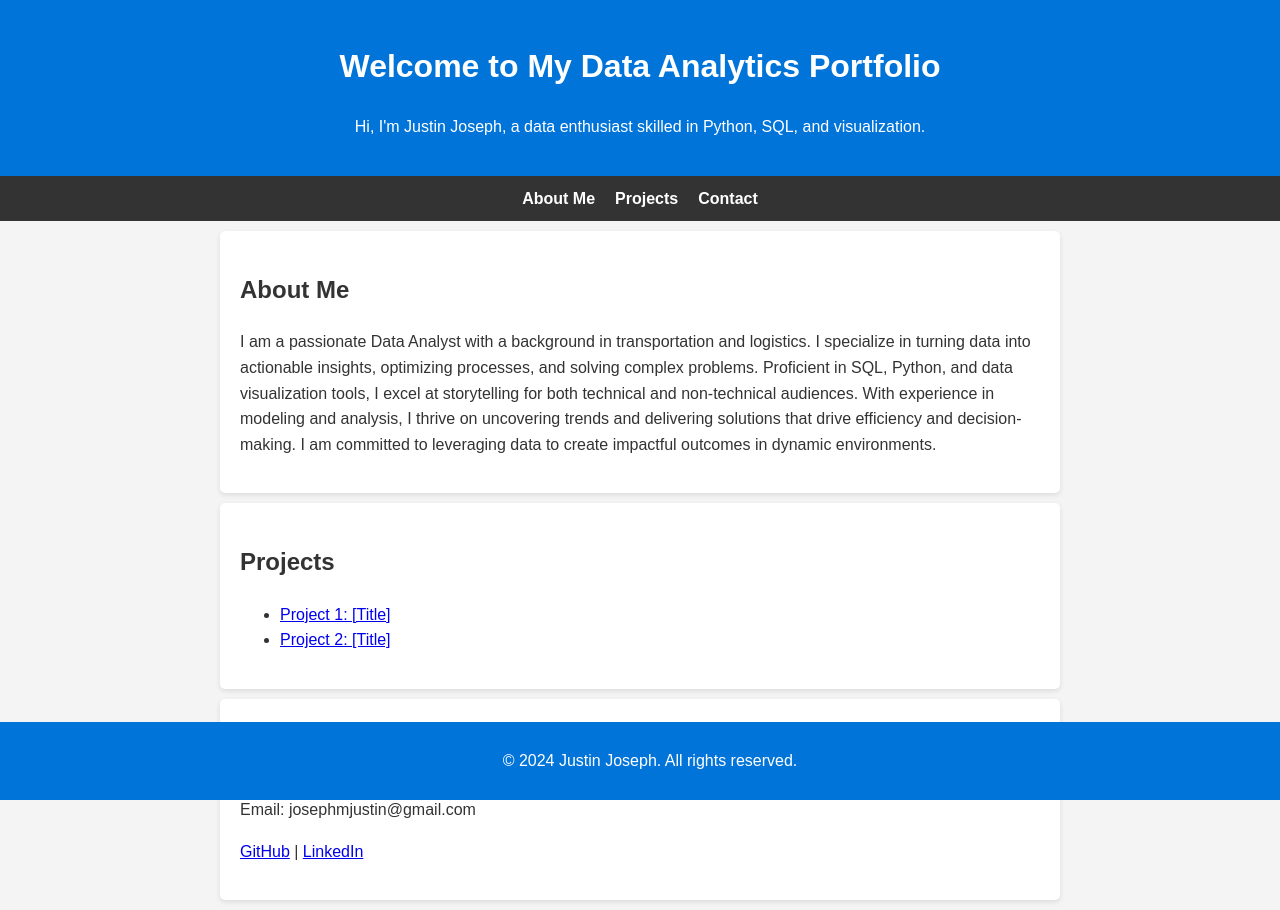
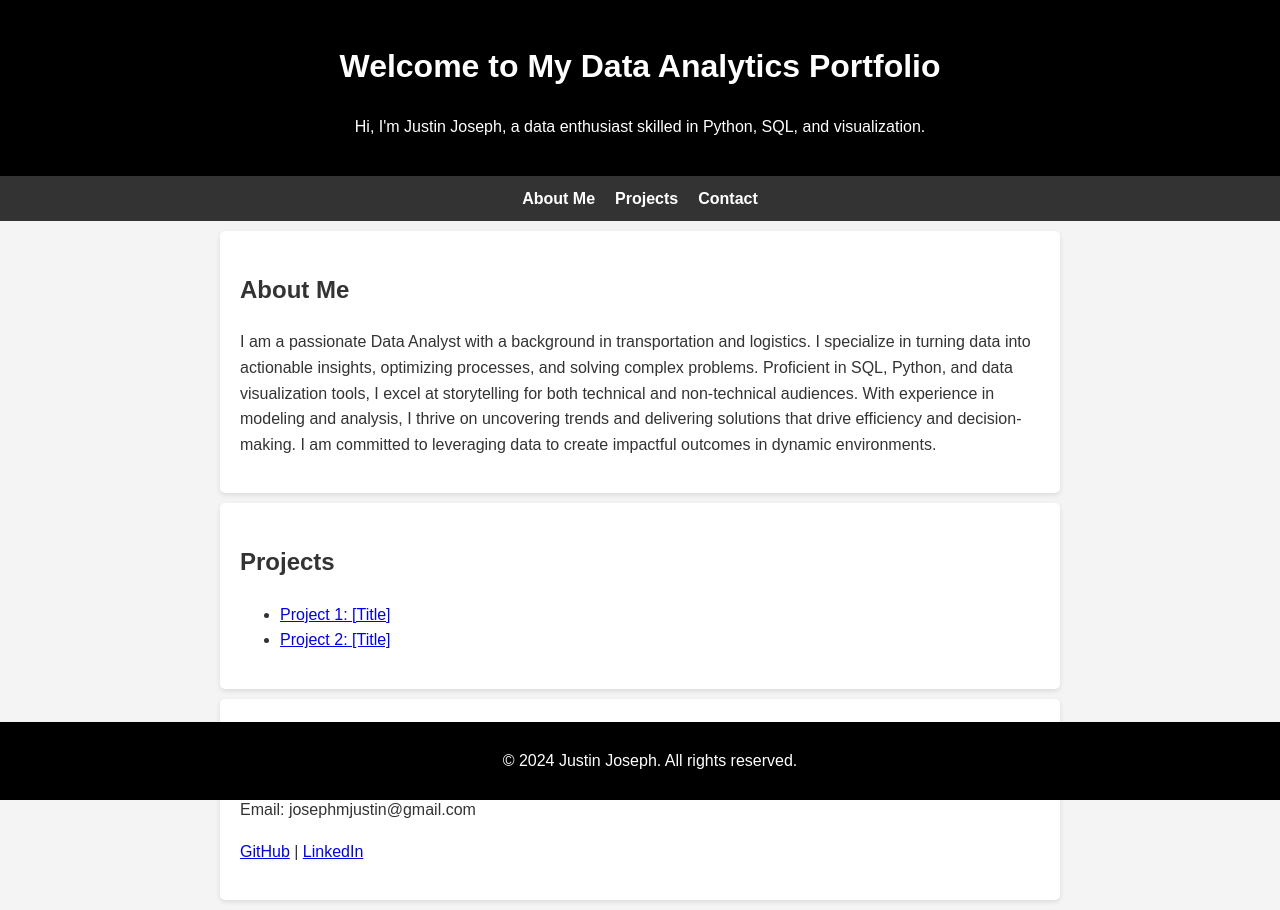
Before and after one commit to transmodelport/analytics-portfolio, a plain HTML site: page index.html in a window 1280 px wide. Drawn offline with Linux system fonts and the light colour scheme.

Commit message:
css upgrade bg

```diff
--- a/style.css
+++ b/style.css
@@ -7,7 +7,7 @@ body {
     color: #333;
 }
 header {
-    background: #0074D9;
+    background: #000000;
     color: #fff;
     padding: 20px 10px;
     text-align: center;
@@ -39,7 +39,7 @@ section {
 footer {
     text-align: center;
     padding: 10px;
-    background: #0074D9;
+    background: #000000;
     color: #fff;
     position: fixed;
     bottom: 0;
```
